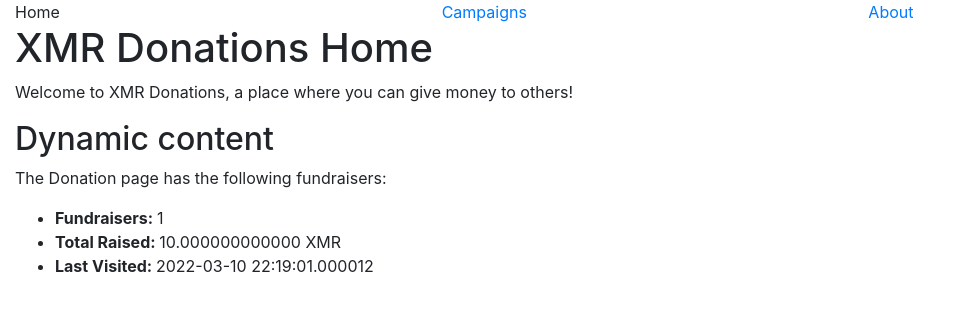
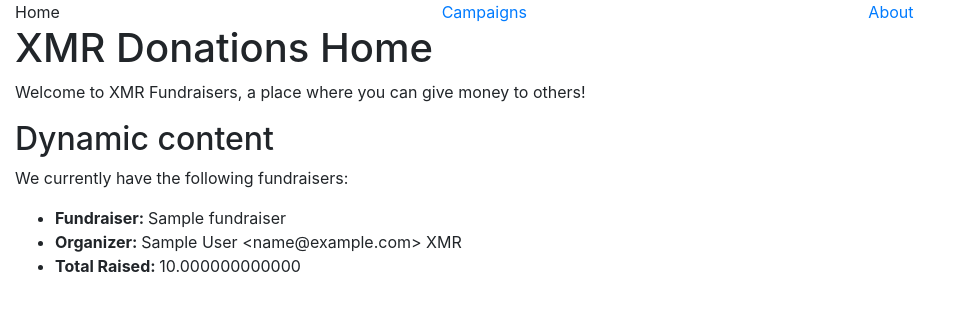
Before and after one commit to rdemeritt/sando_hajime, a Django app: page /campaign/ in a window 1280 px wide. Shown: the top 311 px of the page, without its empty margins (0-961 px from the left). Run offline with Django 4.2, Linux system fonts and the light colour scheme; tables that the repository leaves empty hold one stand-in row (values such as "Sample post").

Commit message:
more changes

```diff
--- a/www/campaign/templates/index.html
+++ b/www/campaign/templates/index.html
@@ -2,12 +2,12 @@
 
 {% block content %}
   <h1>XMR Donations Home</h1>
-  <p>Welcome to XMR Donations, a place where you can give money to others!</p>
+  <p>Welcome to XMR Fundraisers, a place where you can give money to others!</p>
   <h2>Dynamic content</h2>
-  <p>The Donation page has the following fundraisers:</p>
+  <p>We currently have the following fundraisers:</p>
   <ul>
-    <li><strong>Fundraisers: </strong>{{ num_fundraisers }}</li>
-    <li><strong>Total Raised: </strong>{{ total_raised }} XMR</li>
-    <li><strong>Last Visited: </strong>{{ last_visited }}</li>
+        <li><strong>Fundraiser: </strong>{{ name }}</li>
+        <li><strong>Organizer: </strong>{{ organizer }} XMR</li>
+        <li><strong>Total Raised: </strong>{{ total_raised }}</li>
   </ul>
 {% endblock %}
--- a/www/campaign/urls.py
+++ b/www/campaign/urls.py
@@ -5,4 +5,5 @@ from . import views
 urlpatterns = [
     path('', views.index, name='index'),
     path('about', views.about, name='about'),
+    # path('list', )
 ]
--- a/www/campaign/views.py
+++ b/www/campaign/views.py
@@ -5,23 +5,34 @@ from datetime import datetime
 
 
 def index(request):
-    num_fundraisers = Fundraiser.objects.all().count()
-    # count the total donations
-    t_donations = 0
+    # num_fundraisers = Fundraiser.objects.all().count()
+    # # count the total donations
+    # t_donations = 0
+    # for fr in Fundraiser.objects.all():
+    #     for c in Contribution.objects.filter(fundraiser__exact=fr.id):
+    #         t_donations += c.amount
+    #
+    # # get and set last visited
+    # last_visited = request.session.get('last_visited', str(datetime.now()))
+    # request.session['last_visited'] = str(datetime.now())
+    #
+    # context = {
+    #     'num_fundraisers': num_fundraisers,
+    #     'total_raised': t_donations,
+    #     'last_visited': last_visited,
+    # }
+
+    fundraisers = []
     for fr in Fundraiser.objects.all():
+        t_donations = 0
         for c in Contribution.objects.filter(fundraiser__exact=fr.id):
             t_donations += c.amount
-
-    # get and set last visited
-    last_visited = request.session.get('last_visited', str(datetime.now()))
-    request.session['last_visited'] = str(datetime.now())
-
-    context = {
-        'num_fundraisers': num_fundraisers,
-        'total_raised': t_donations,
-        'last_visited': last_visited,
-    }
-    return render(request, 'index.html', context=context)
+        fundraiser = {
+            'name': fr.title,
+            'organizer': fr.organizer.__str__(),
+            'total_raised': t_donations,
+        }
+    return render(request, 'index.html', context=fundraiser)
 
 
 def about(request):
```
